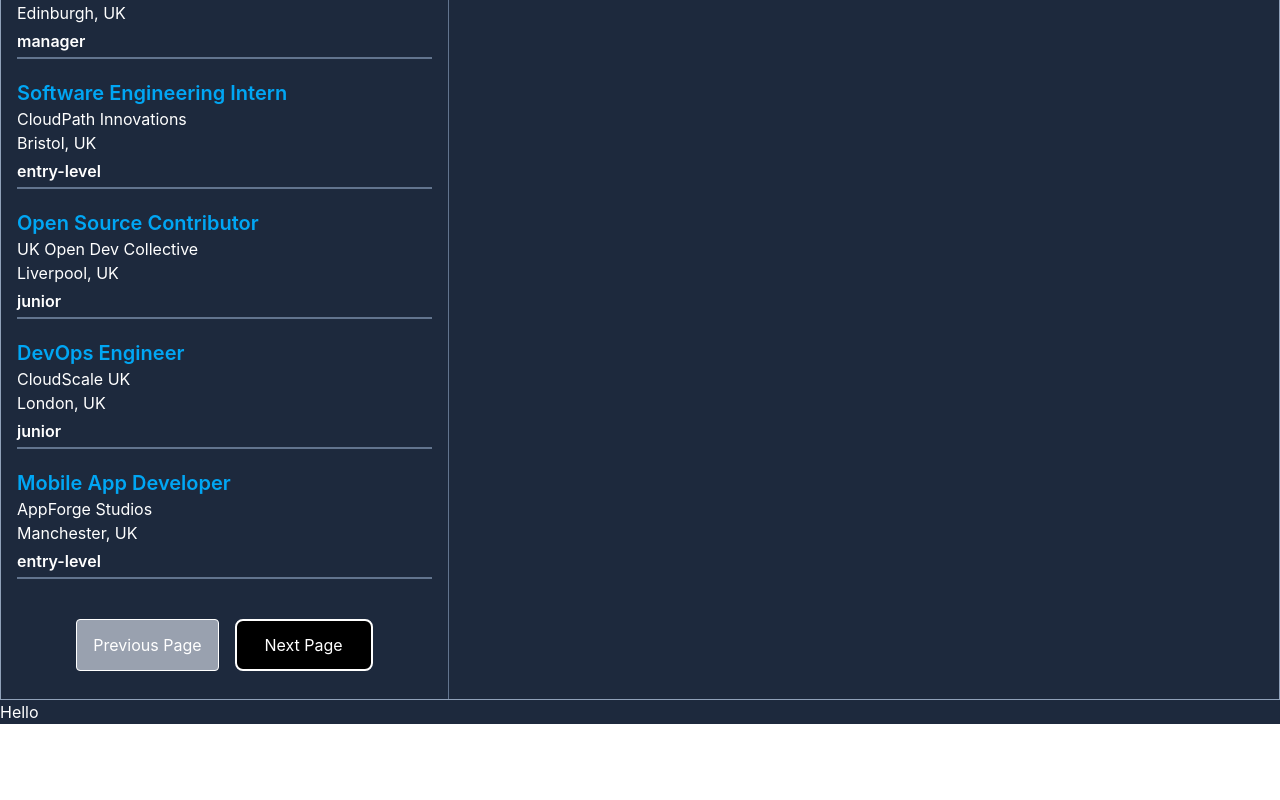
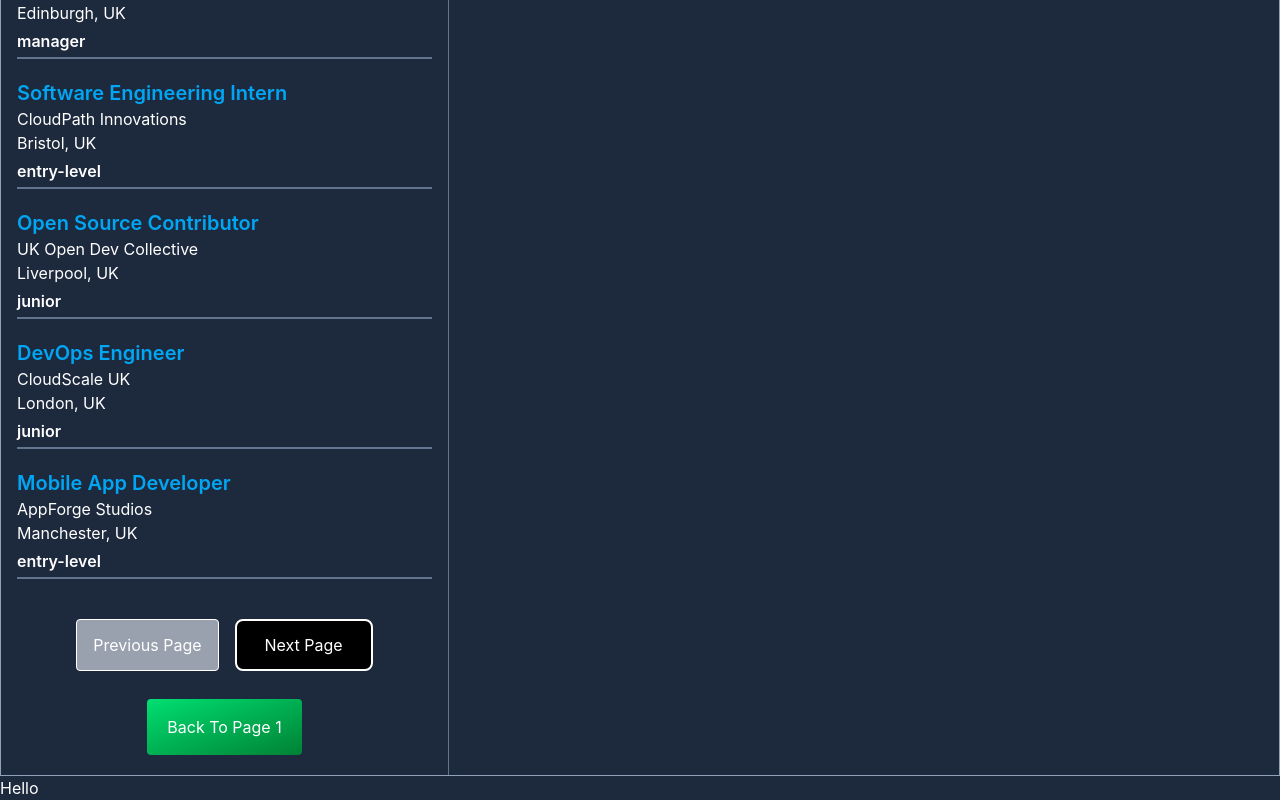
Before and after one commit to acquah-forever/my-scribbles, a React (Vite) app: page / in a window 1280 px wide. Shown: the part 638-1438 px from the top of the page. Before the commit the page ends 1362 px from the top, so only its background shows below. Built offline with nearby package versions, Linux system fonts and the light colour scheme; data requests are answered from the project's data file.

Commit message:
added back to page 1 button

```diff
--- a/src/pages/Project1.jsx
+++ b/src/pages/Project1.jsx
@@ -74,7 +74,8 @@ const Project1 = () => {
 
     }
 
-    const normalize = (s = '') => s.toString().replace(/-/g, '').toLowerCase()
+    // javascript
+    const normalize = (s) => String(s || '').replace(/-/g, '').toLowerCase()
 
     if (experienceFilter) {
       const normalFormat = normalize(experienceFilter)
@@ -281,6 +282,9 @@ const Project1 = () => {
           <button className={`hover:scale-105 transition-all duration-200 cursor-pointer ${page === 1 ? 'bg-gray-400' : 'bg-black'} px-4 py-3 border rounded`} onClick={handlePrevious} disabled={page === 1}>Previous Page</button>
           <button className={`hover:scale-105 transition-all duration-200 cursor-pointer ${page === totalPages ? "bg-gray-400" : "bg-black"} bg-black border-2 px-7 py-3 rounded-lg`} onClick={handleNext} disabled={page === totalPages}>Next Page</button>
         </div>
+        <div className='flex justify-center items-center mb-5'>
+          <button className='cursor-pointer bg-linear-to-br from-green-400 to-green-700 px-5 py-4 rounded'onClick={()=>setPage(1)}>Back To Page 1</button>
+        </div>
       </div>
 
 
```
